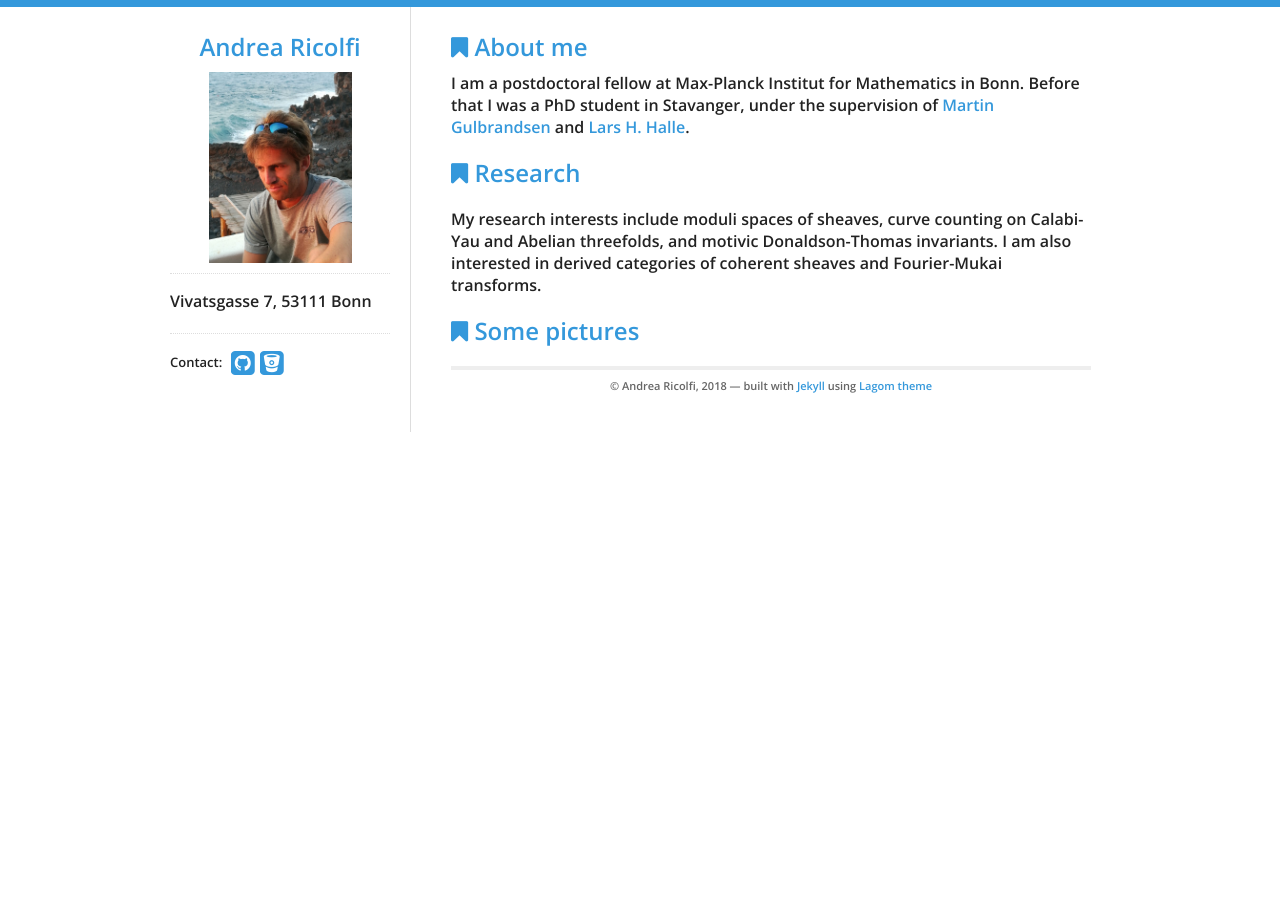
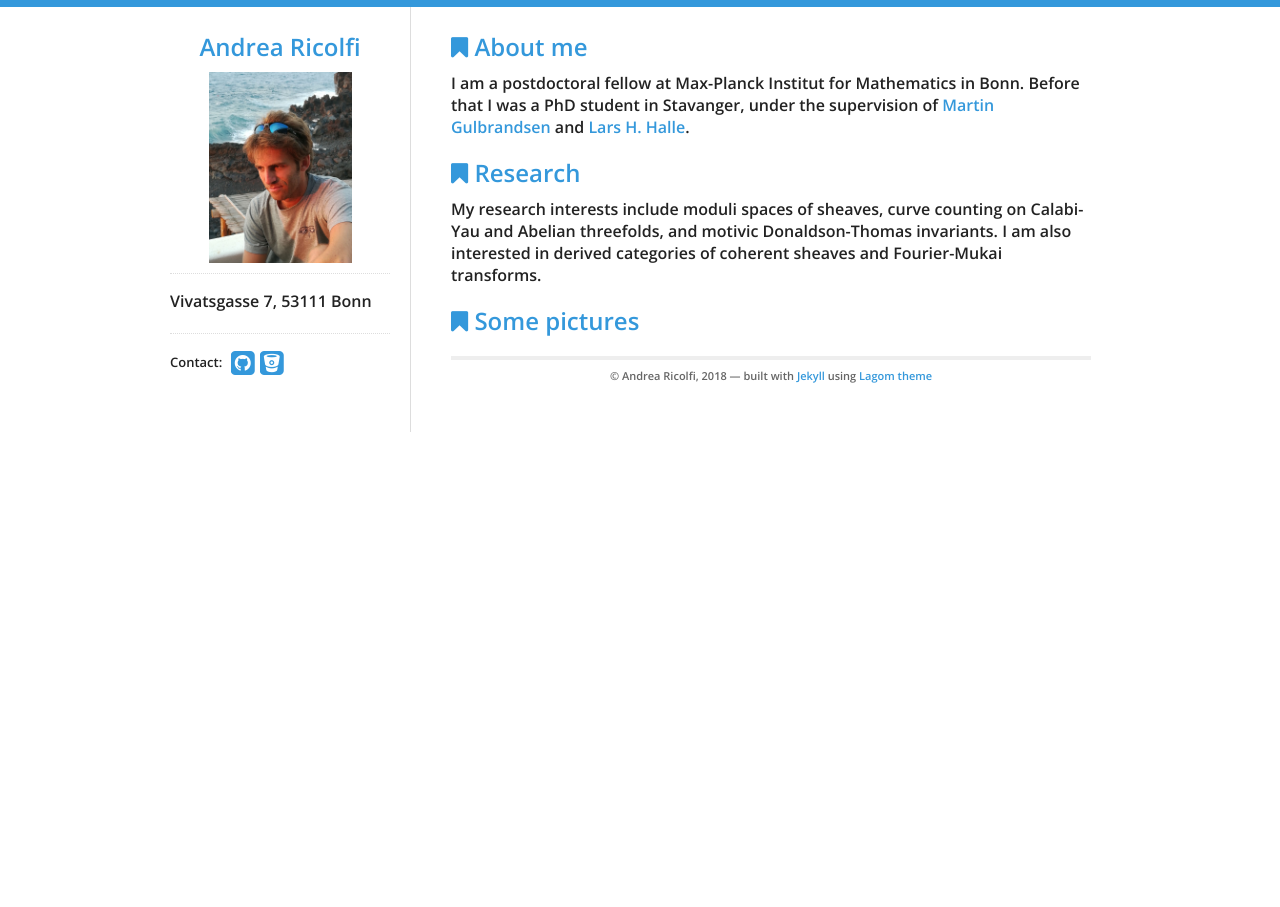
Before and after one commit to atricolfi/atricolfi.github.io, a Jekyll site: the page built from index.html, in a window 1280 px wide. Built offline with Jekyll 4.4.1, drawn with Linux system fonts in a browser that asks for light colours.

Commit message:
Update index.html

```diff
--- a/index.html
+++ b/index.html
@@ -15,7 +15,7 @@ under the supervision of <a href="http://www.ux.uis.no/%7Emartingg/">Martin Gulb
 
 <div id="home">
   <h2><i class="fa fa-bookmark"></i> Research</h2>
-</p>
+<p>
   My research interests include moduli spaces of sheaves, curve counting on Calabi-Yau and Abelian threefolds,
 and motivic Donaldson-Thomas invariants.
 I am also interested in derived categories of coherent sheaves and Fourier-Mukai transforms.
@@ -23,7 +23,7 @@ I am also interested in derived categories of coherent sheaves and Fourier-Mukai
 
 <div id="home">
   <h2><i class="fa fa-bookmark"></i> Some pictures</h2>
-</p>
+<p>
 
 
 
```
